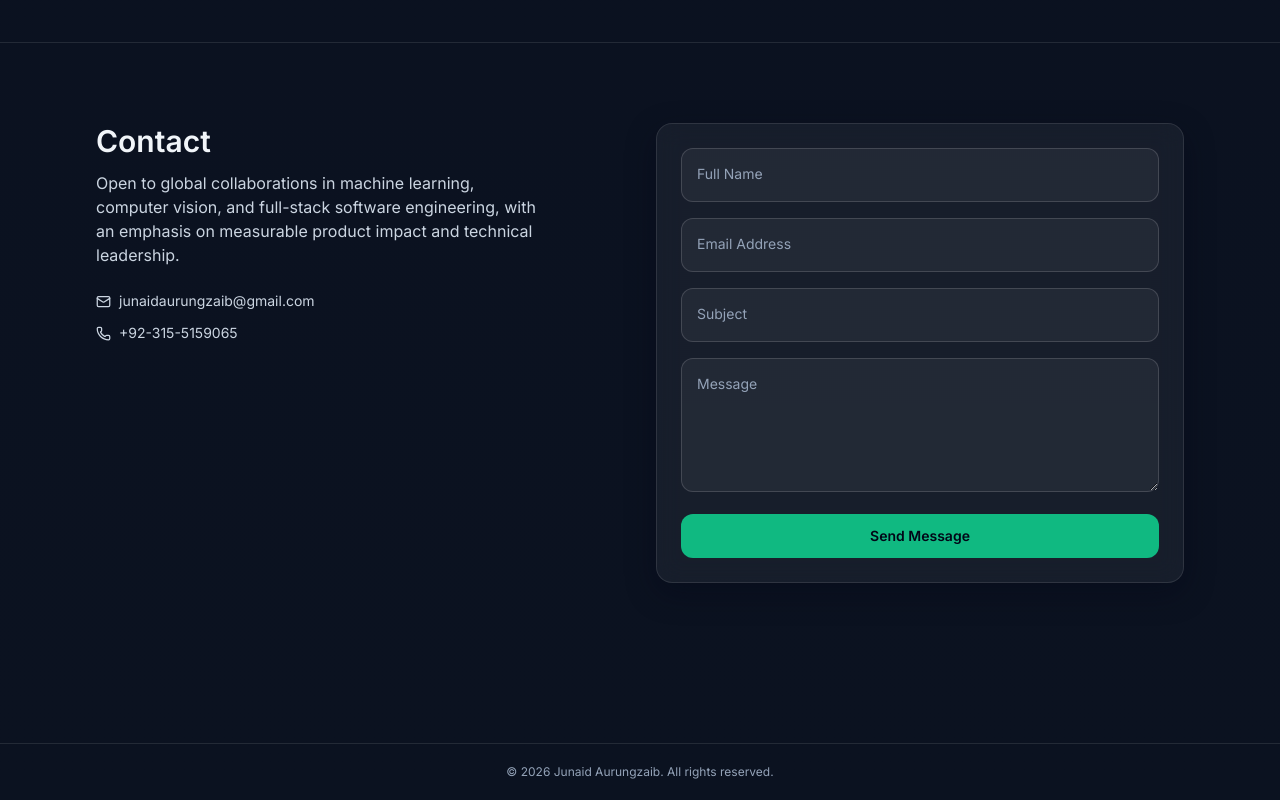
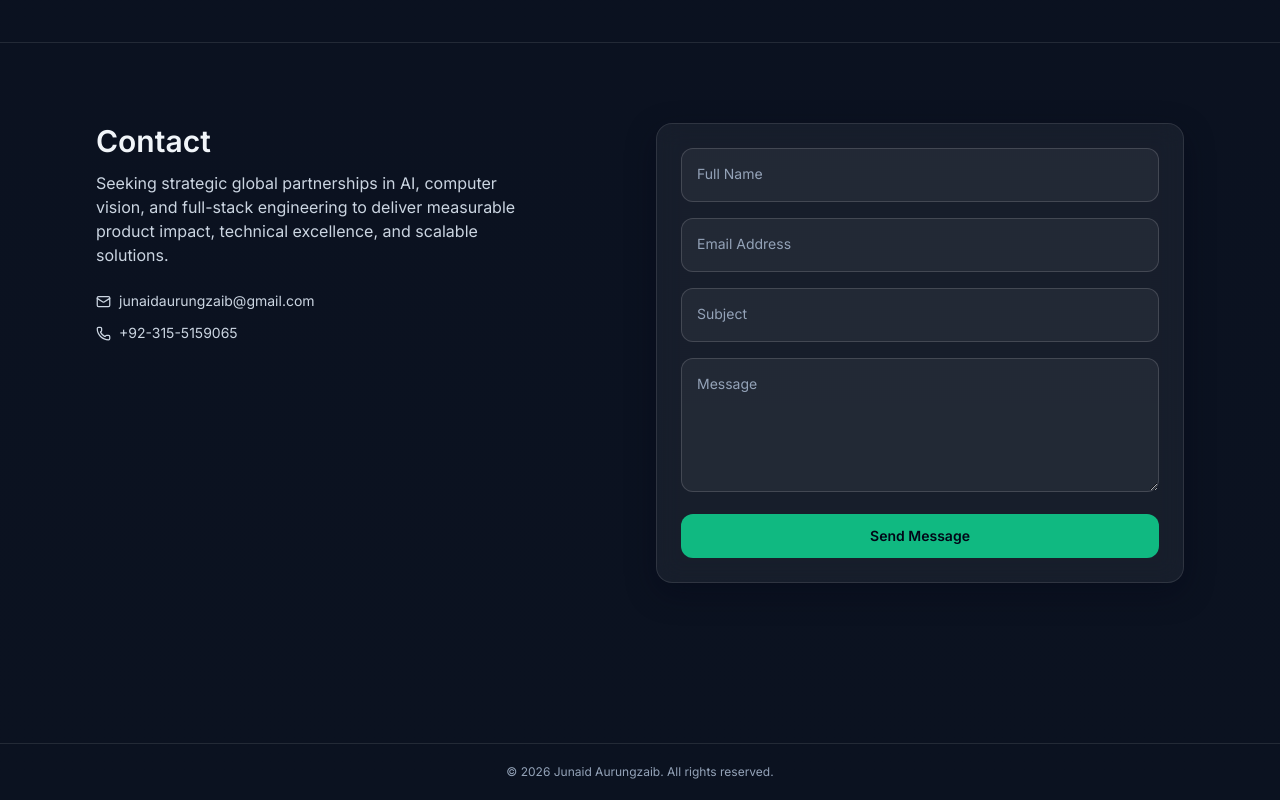
Before and after one commit to junaidaurungzaib-ai/portflio, a Next.js app: page / in a window 1280 px wide. Shown: the part 5907-6707 px from the top of the page. Built offline with nearby package versions, Linux system fonts and the light colour scheme.

Commit message:
Home Page Updated

```diff
--- a/components/PortfolioPage.tsx
+++ b/components/PortfolioPage.tsx
@@ -672,7 +672,7 @@ export default function PortfolioPage() {
             <div>
               <h2 className="section-title">Contact</h2>
               <p className="mt-3 max-w-md text-slate-300">
-                Open to global collaborations in machine learning, computer vision, and full-stack software engineering, with an emphasis on measurable product impact and technical leadership.
+                Seeking strategic global partnerships in AI, computer vision, and full-stack engineering to deliver measurable product impact, technical excellence, and scalable solutions.
               </p>
 
               <div className="mt-6 space-y-3 text-sm text-slate-300">
```
